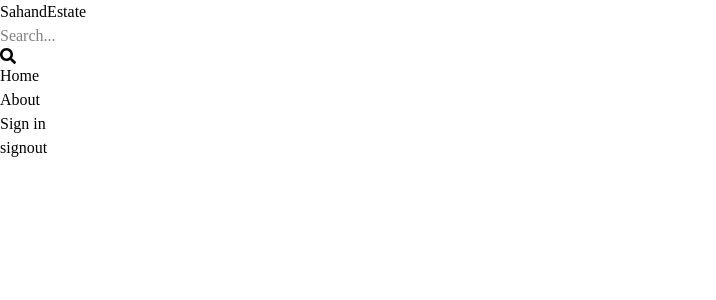
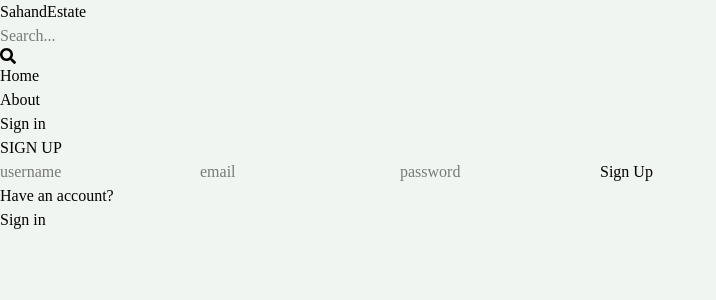
Before and after one commit to rasibrehman34/mern-estate, a React (Vite) app in the folder client/: page /sign-up in a window 1280 px wide. Shown: the top 300 px of the page, without its empty margins (0-716 px from the left). Built offline with nearby package versions, Linux system fonts and the light colour scheme.

Commit message:
complete full signup page functionallity

```diff
--- a/client/src/index.css
+++ b/client/src/index.css
@@ -1 +1,5 @@
 @import "tailwindcss";
+
+body{
+    background-color: rgb(241, 245, 241);
+}
--- a/client/src/pages/SignUp.jsx
+++ b/client/src/pages/SignUp.jsx
@@ -1,9 +1,65 @@
-import React from 'react'
+import React, { useState } from 'react'
+import { Link, useNavigate } from 'react-router-dom'
 
-export default function SignOut() {
+export default function SignUp() {
+
+  const [formData, setFormData] = useState({})
+  const [error, setError] = useState(null)
+  const [loading, setLoading] = useState(false)
+
+  const navigate = useNavigate();
+
+  const handleChange = (e) => {
+      setFormData({
+        ...formData,
+        [e.target.id] : e.target.value
+    })
+  }
+
+  const handleSubmit = async (e) => {
+    e.preventDefault();
+
+    try {
+      setLoading(true)
+      const res = await fetch('/api/auth/signup', {
+        method: 'POST',
+        headers: {
+          'Content-Type': 'application/json',
+        },
+        body: JSON.stringify(formData),
+      });
+      const data = await res.json();
+      if(data.success === false){
+        setError(data.message);
+        setLoading(false);
+        return;
+      }
+      setLoading(false)
+      setError(null )
+      navigate('/sign-in')
+
+    } catch (error) {
+      setLoading(false)
+      setError(error.message)
+    }
+  }
+
   return (
-    <div>
-      signout
+    <div className='p-3 max-w-lg mx-auto'>
+        <h1 className='text-center text-3xl font-semibold my-7'>SIGN  UP</h1>
+        <form onSubmit={handleSubmit} className='flex flex-col gap-4' >
+          <input type="text" placeholder='username' id="username"  onChange={handleChange} className='p-3 border bg-white rounded-lg' />
+          <input type="email" placeholder='email' id="email" onChange={handleChange} className='p-3 border  bg-white  rounded-lg' />
+          <input type="password" placeholder='password' id="password" onChange={handleChange} className='p-3 border  bg-white  rounded-lg' />
+          <button disabled={loading} className='p-3 rounded-lg bg-slate-700 text-white uppercase hover:opacity-95 disabled:opacity-80'>{ loading? 'loading...' : 'Sign Up' }</button>
+        </form>
+        <div className='flex gap-2 mt-5'>
+          <p>Have an account?</p>
+          <Link to={"/sign-in"}>
+          <span className='text-blue-700'>Sign in</span>
+          </Link>
+        </div>
+        {error && <p className='text-red-600'>{error}</p>}
     </div>
   )
 }
--- a/client/vite.config.js
+++ b/client/vite.config.js
@@ -4,6 +4,17 @@
 
 // https://vite.dev/config/
 export default defineConfig({
+
+  server: {
+    proxy: {
+      '/api': {
+        target: 'http://localhost:3000',
+        secure: false,
+      },
+    },
+  },
+
+
   plugins: [
     tailwindcss(),
     react()
```
Also changed, not shown: 1 other file (tests, documents, lock files or other folders).
